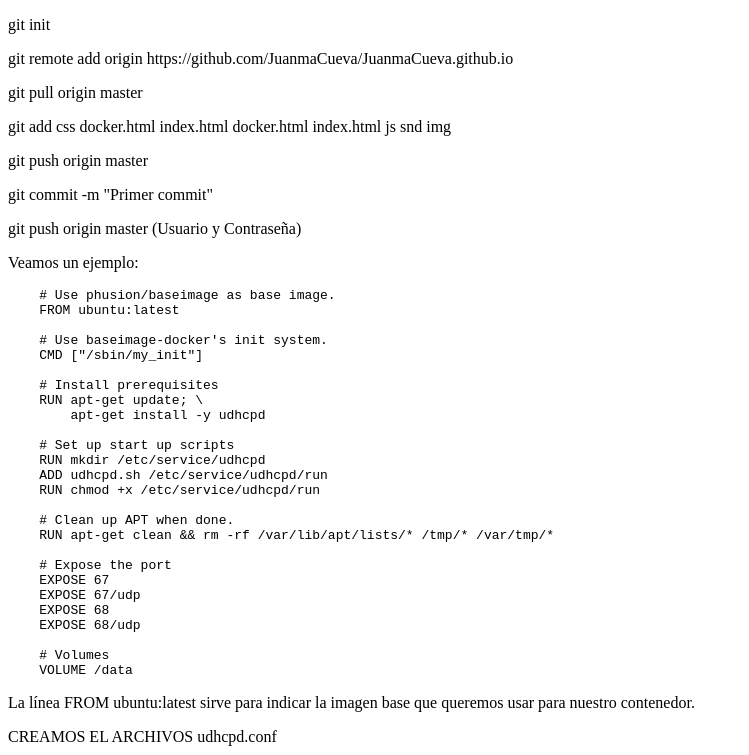
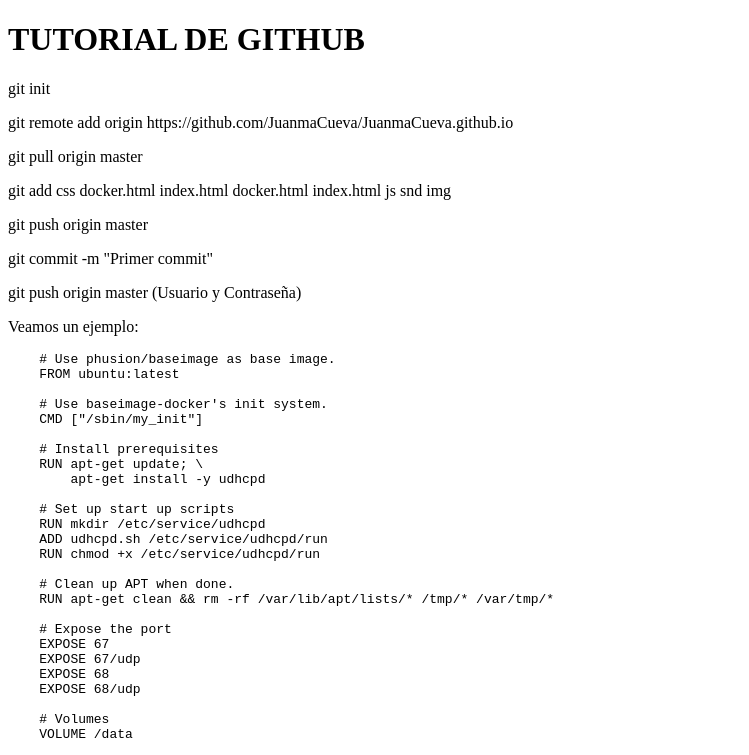
Before and after one commit to JuanmaCueva/JuanmaCueva.github.io, a plain HTML site: page githubtutorial.html in a window 1280 px wide. Shown: the top 755 px of the page, without its empty margins (0-749 px from the left). Drawn offline with Linux system fonts and the light colour scheme.

Commit message:
Update githubtutorial.html

```diff
--- a/githubtutorial.html
+++ b/githubtutorial.html
@@ -7,6 +7,7 @@
     <title>Tutorial_GitHub</title>
 </head>
 <body>
+    <h1>TUTORIAL DE GITHUB</h1>
     <div>
         <p>git init</p>
         <p>git remote add origin https://github.com/JuanmaCueva/JuanmaCueva.github.io</p>
```
